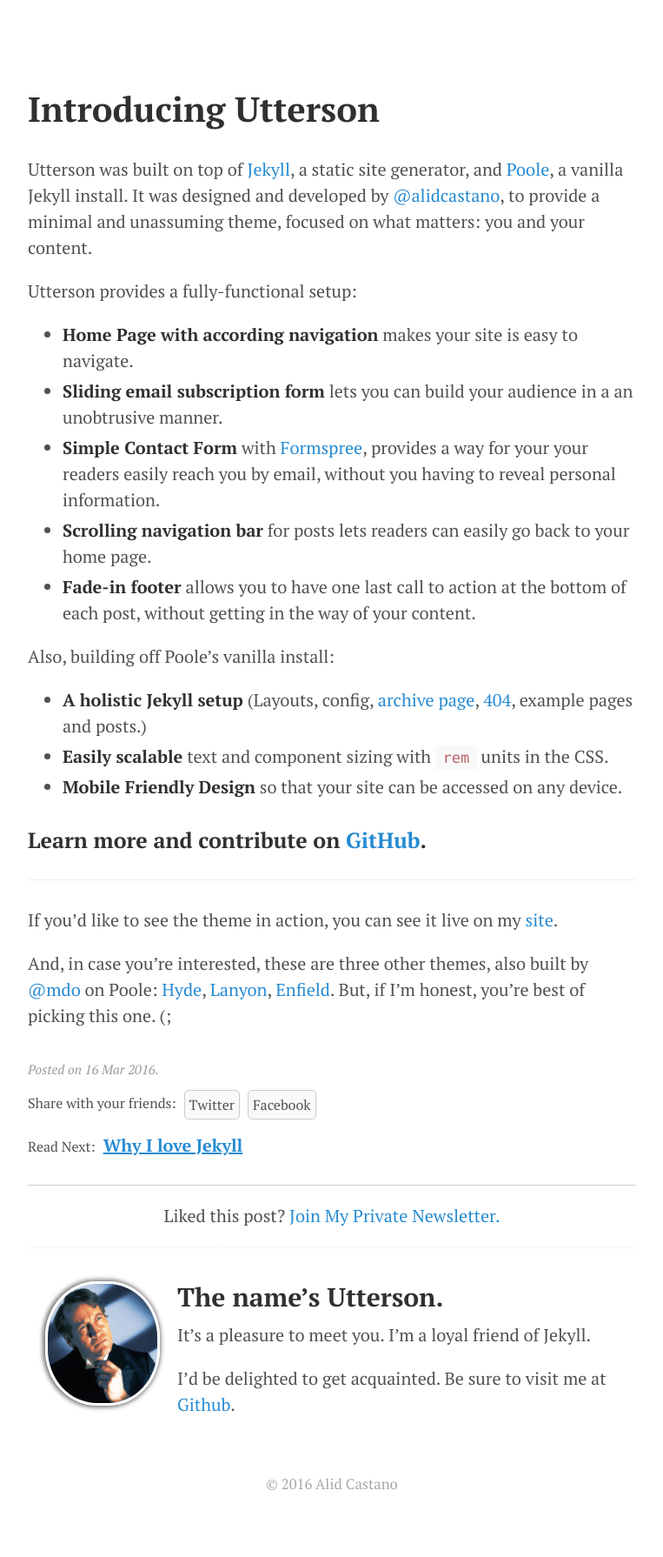
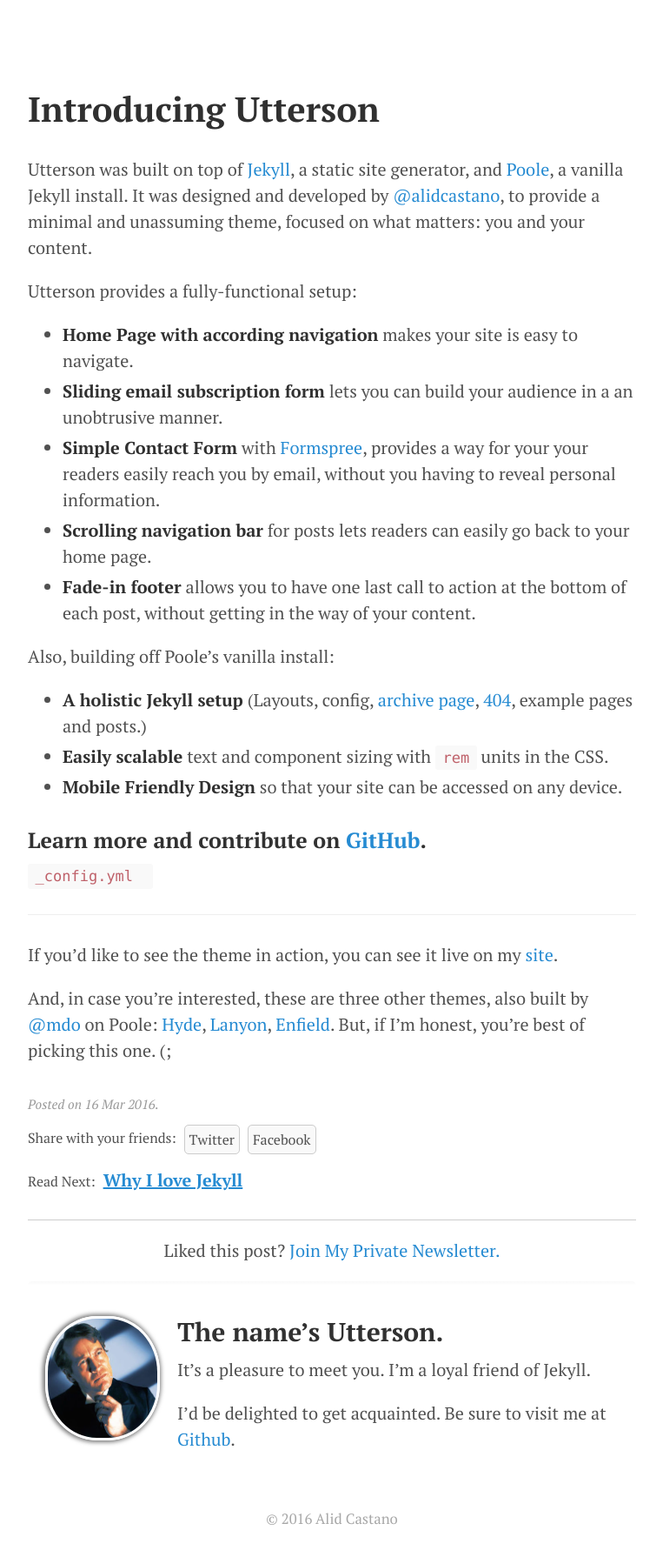
Before and after one commit to pakallis/pakallis.github.io, a Jekyll site: the page built from _posts/2016-03-16-introducing-utterson.md, in a window 1280 px wide. Shown: the whole page at 87% size, without its empty margins (258-1021 px from the left). Built offline with Jekyll 4.4.1, drawn with Linux system fonts in a browser that asks for light colours; before the commit the page ends 1750 px from its top, so only the background shows below that.

Commit message:
readme fixes/updates

```diff
--- a/_posts/2016-03-16-introducing-utterson.md
+++ b/_posts/2016-03-16-introducing-utterson.md
@@ -20,6 +20,8 @@
 
 ### Learn more and contribute on [GitHub](http://utterson.alidcastano.com/).
 
+<code>_config.yml<code>
+
 ---
 
 If you'd like to see the theme in action, you can see it live on my [site](http://alidcastano.com/).
```
Also changed, not shown: README.md.
